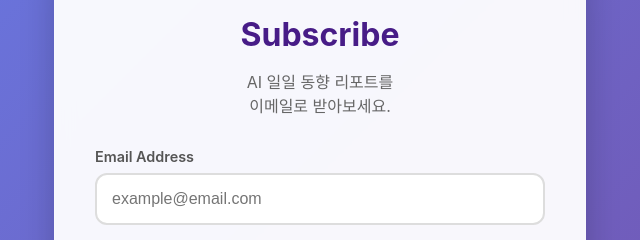
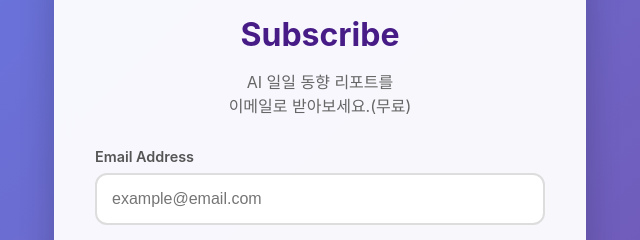
Before and after one commit to jhjhc1483/AI_Trend_Analysis_vercel, a plain HTML site: page subscribe.html in a window 1280 px wide. Shown: the part 152-392 px from the top of the page, 320-960 px from the left. Drawn offline with Linux system fonts and the light colour scheme.

Commit message:
Update subscribe.html

```diff
--- a/subscribe.html
+++ b/subscribe.html
@@ -177,7 +177,7 @@
 <body>
     <div class="subscribe-container">
         <h1>Subscribe</h1>
-        <p>AI 일일 동향 리포트를<br>이메일로 받아보세요.</p>
+        <p>AI 일일 동향 리포트를<br>이메일로 받아보세요.(무료)</p>
 
         <div class="input-group">
             <label for="email">Email Address</label>
```
